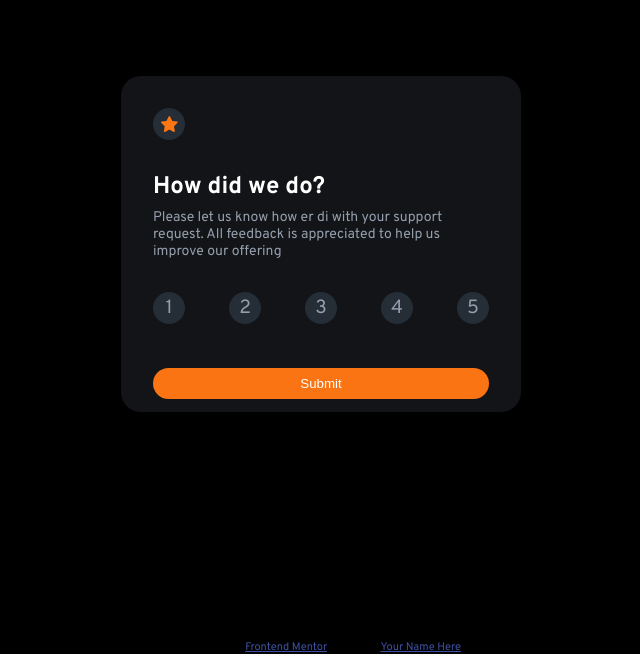
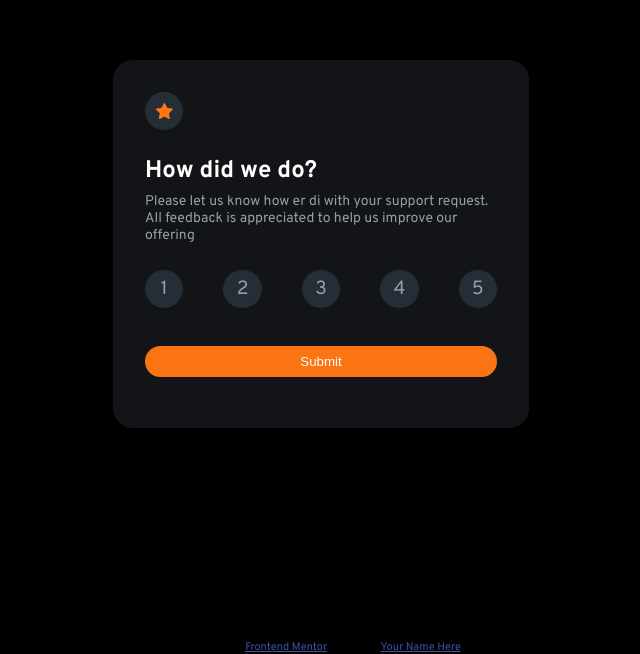
Before and after one commit to MADITIS/rating-system, a plain HTML site: page index.html in a window 1280 px wide. Shown: the part 146-800 px from the top of the page, without its empty margins (319-959 px from the left). Drawn offline with Linux system fonts and the light colour scheme.

Commit message:
changed height

```diff
--- a/style.css
+++ b/style.css
@@ -71,7 +71,7 @@ h2 {
 .circle {
     width: 11px;
     height: 11px;
-    padding: 1rem;
+    padding: clamp(1.2rem, 1rem, 1.5rem);
     text-align: center;
     border-radius: 50%;
     font-weight: 500;
@@ -91,10 +91,10 @@ h2 {
 }
 
 .container {
-    width: clamp(23rem, 45vw, 25rem);
+    width: clamp(24rem, 45vw, 26rem);
     padding: 2rem;
     border-radius: 20px;
-    height: max(21rem, 35vh);
+    height: max(23rem, 35vh);
     /* margin: auto; */
 }
 
@@ -108,7 +108,7 @@ p {
 .container > div {
     display: flex;
     flex-direction: column;
-    gap: 2rem;
+    gap: 1.6rem;
 }
 
 button {
```
